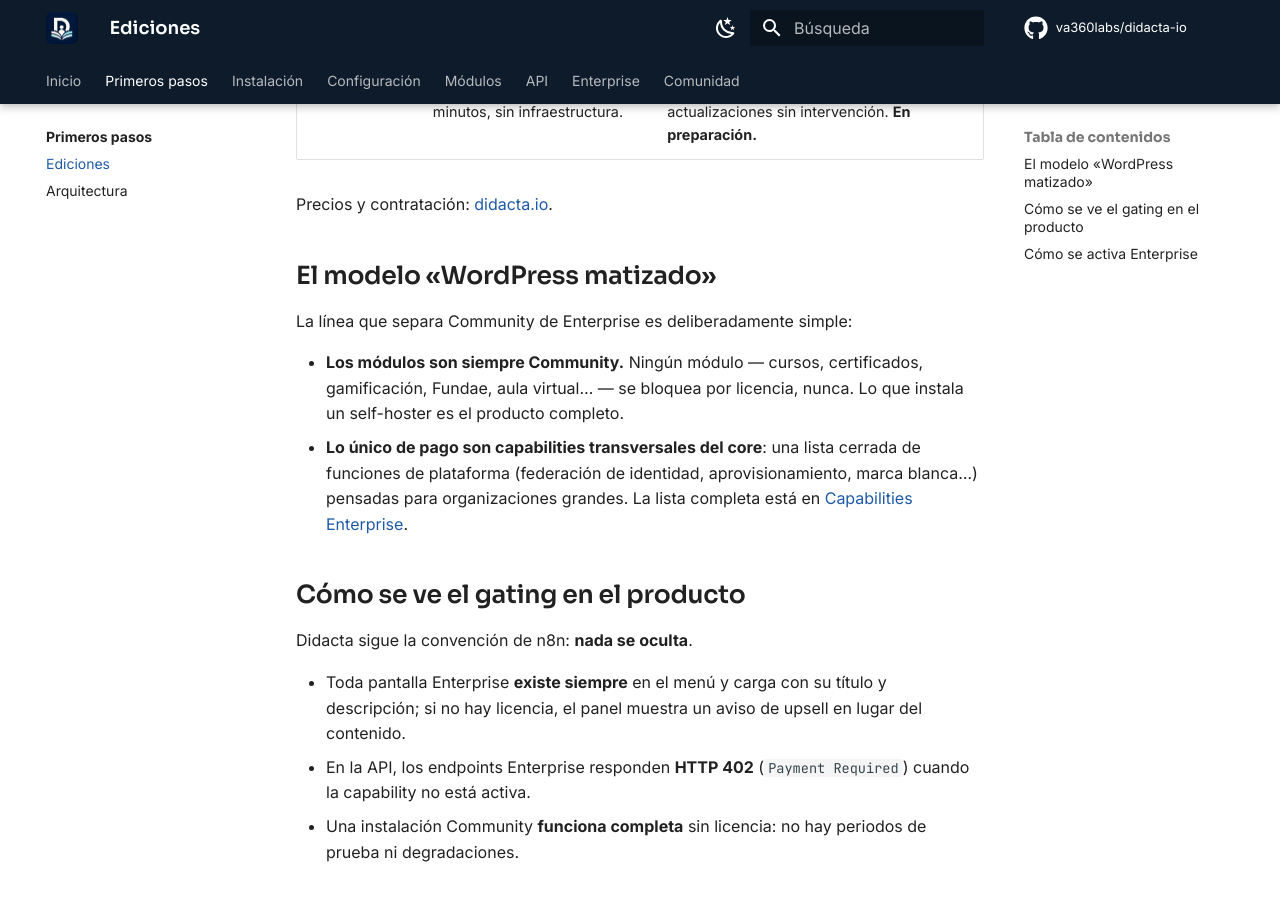
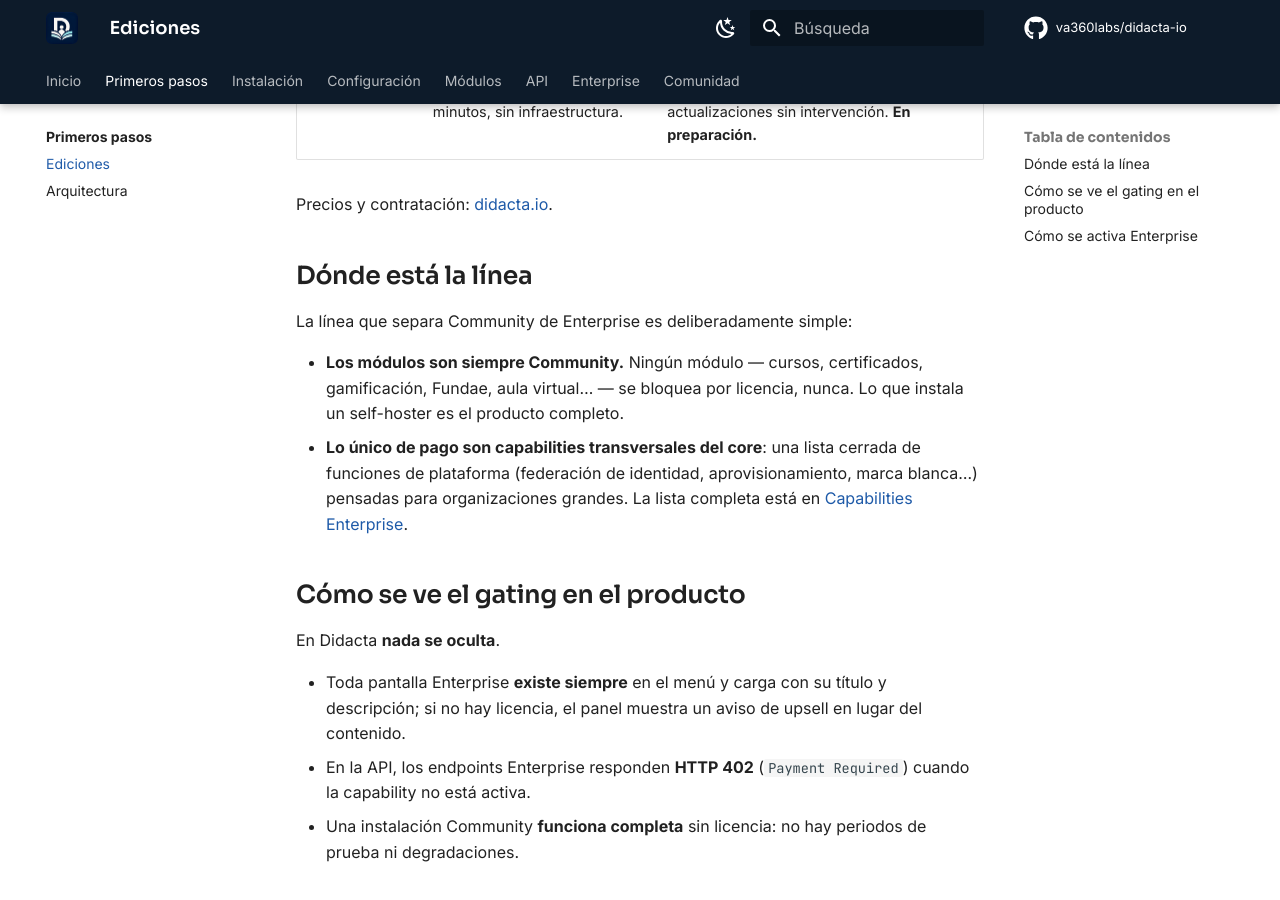
Before and after one commit to va360labs/didacta-docs, an MkDocs documentation site: the page built from docs/primeros-pasos/ediciones.md, in a window 1280 px wide and 900 px high, scrolled down 563 px. Built offline with MkDocs 1.6.1 and Material for MkDocs 9.7.7, drawn with Linux system fonts in a browser that asks for light colours; comment, search, counter and statistics services are not loaded.

Commit message:
docs: Didacta se explica por si misma, sin referencias a otras plataformas
Elimina las 7 menciones a n8n (comparaciones de licencia, de modelo de
ediciones y de stack del sitio) y el titular interno «WordPress matizado».
Anade la convencion al README para que no vuelvan a colarse.

```diff
--- a/docs/primeros-pasos/ediciones.md
+++ b/docs/primeros-pasos/ediciones.md
@@ -10,7 +10,7 @@ Didacta es **un solo producto con tres ediciones**. El código es el mismo; camb
 
 Precios y contratación: [didacta.io](https://didacta.io).
 
-## El modelo «WordPress matizado»
+## Dónde está la línea
 
 La línea que separa Community de Enterprise es deliberadamente simple:
 
@@ -19,7 +19,7 @@ La línea que separa Community de Enterprise es deliberadamente simple:
 
 ## Cómo se ve el gating en el producto
 
-Didacta sigue la convención de n8n: **nada se oculta**.
+En Didacta **nada se oculta**.
 
 - Toda pantalla Enterprise **existe siempre** en el menú y carga con su título y descripción; si no hay licencia, el panel muestra un aviso de upsell en lugar del contenido.
 - En la API, los endpoints Enterprise responden **HTTP 402** (`Payment Required`) cuando la capability no está activa.
--- a/mkdocs.yml
+++ b/mkdocs.yml
@@ -1,5 +1,5 @@
 # Sitio de documentación de Didacta — https://docs.didacta.io
-# Generado con MkDocs Material (mismo stack que docs.n8n.io).
+# Generado con MkDocs Material.
 
 site_name: Didacta Docs
 site_url: https://docs.didacta.io/
--- a/requirements.txt
+++ b/requirements.txt
@@ -1,2 +1,2 @@
-# Generador del sitio de documentación (mismo stack que docs.n8n.io)
+# Generador del sitio de documentación de Didacta
 mkdocs-material==9.*
```
Also changed, not shown: README.md (+2 -1 lines), docs/comunidad/licencias.md (+2 -2 lines), docs/enterprise/index.md (+1 -1 lines).
